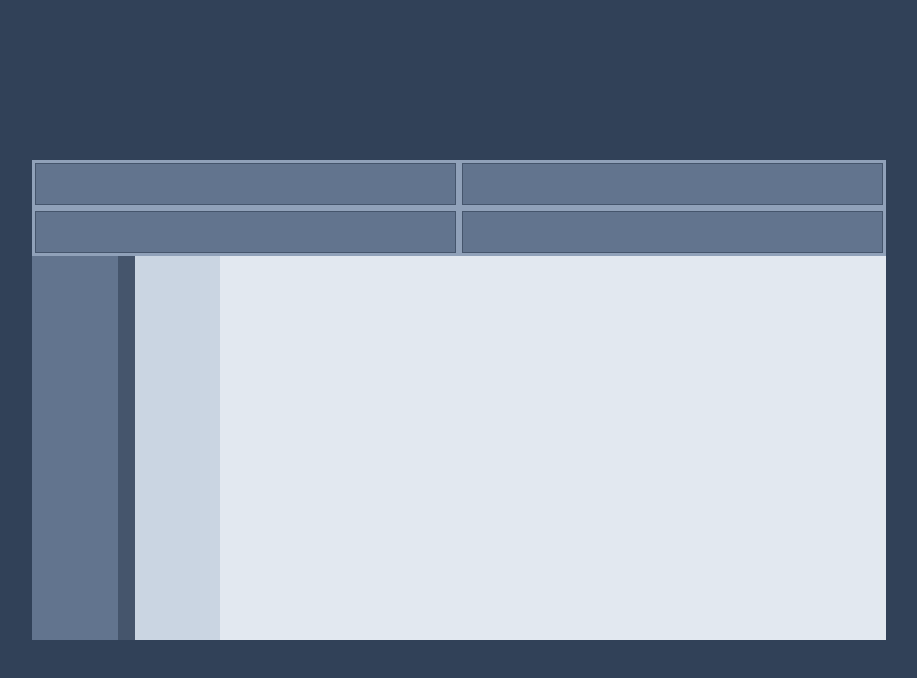
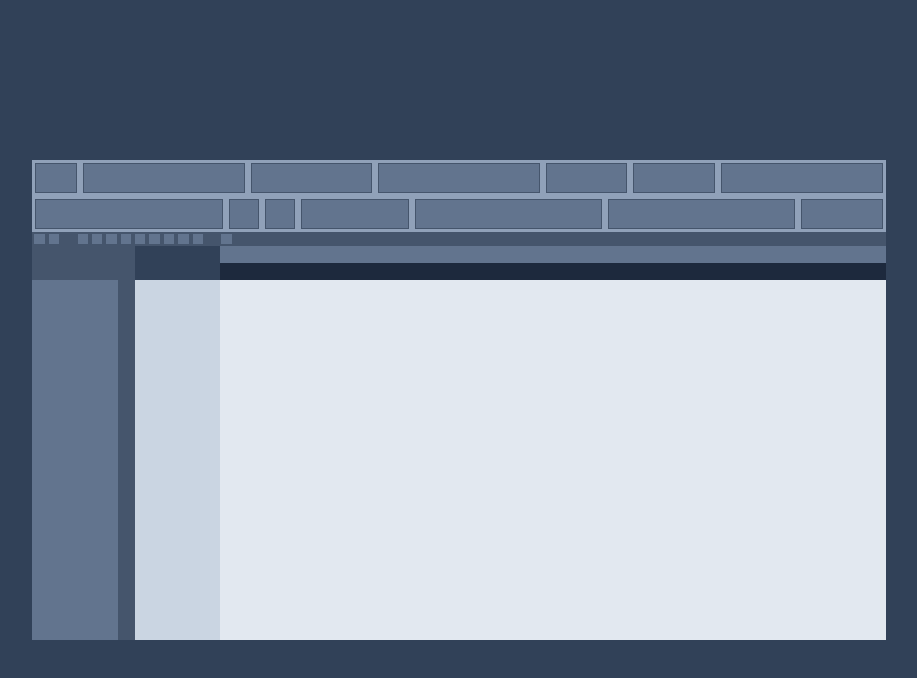
Before and after one commit to daireks-dev/fl-theme-maker, a Next.js app in the folder frontend/: page / in a window 1280 px wide. Shown: the top 678 px of the page, without its empty margins (181-1098 px from the left). Built offline with nearby package versions, Linux system fonts and the light colour scheme.

Commit message:
Completed basic playlist layout

```diff
--- a/frontend/src/app/page.tsx
+++ b/frontend/src/app/page.tsx
@@ -4,25 +4,87 @@ export default function Home() {
   return (
     <div className="bg-slate-700 w-screen h-screen flex justify-center items-center">
       <div className="bg-slate-200 h-[60vh] aspect-video flex-row">
-        <div className="bg-slate-300 w-full h-[20%] flex-row">
+        <div className="bg-slate-300 w-full h-[15%] flex-row">
           <div className="bg-slate-400 w-full h-[50%] flex">
             <div className="outline-1 outline-slate-600 m-1 flex-1 bg-slate-500">
 
             </div>
-            <div className="outline-1 outline-slate-600 m-1 flex-1 bg-slate-500">
+            <div className="outline-1 outline-slate-600 m-1 flex-4 bg-slate-500">
+
+            </div>
+            <div className="outline-1 outline-slate-600 m-1 flex-3 bg-slate-500">
+
+            </div>
+            <div className="outline-1 outline-slate-600 m-1 flex-4 bg-slate-500">
+
+            </div>
+            <div className="outline-1 outline-slate-600 m-1 flex-2 bg-slate-500">
+
+            </div>
+            <div className="outline-1 outline-slate-600 m-1 flex-2 bg-slate-500">
+
+            </div>
+            <div className="outline-1 outline-slate-600 m-1 flex-4 bg-slate-500">
 
             </div>
           </div>
           <div className="bg-slate-400 w-full h-[50%] flex">
-            <div className="outline-1 outline-slate-600 m-1 flex-1 bg-slate-500">
+            <div className="outline-1 outline-slate-600 m-1 flex-7 bg-slate-500">
 
             </div>
-            <div className="outline-1 outline-slate-600 m-1 flex-1 bg-slate-500">
+            <div className="outline-1 outline-slate-600 m-1 flex-1 aspect-square bg-slate-500">
+
+            </div>
+            <div className="outline-1 outline-slate-600 m-1 flex-1 aspect-square bg-slate-500">
+
+            </div>
+            <div className="outline-1 outline-slate-600 m-1 flex-4 bg-slate-500">
+
+            </div>
+            <div className="outline-1 outline-slate-600 m-1 flex-7 bg-slate-500">
+
+            </div>
+            <div className="outline-1 outline-slate-600 m-1 flex-7 bg-slate-500">
+
+            </div>
+            <div className="outline-1 outline-slate-600 m-1 flex-3 bg-slate-500">
 
             </div>
           </div>
         </div>
-        <div className="bg-slate-300 w-full h-[80%] flex">
+        <div className="bg-slate-600 w-full h-[3%] flex p-0.5 space-x-1">
+          <div className="bg-slate-500 aspect-square"/>
+          <div className="bg-slate-500 aspect-square"/>
+          <div className="bg-slate-600 aspect-square"/>
+          <div className="bg-slate-500 aspect-square"/>
+          <div className="bg-slate-500 aspect-square"/>
+          <div className="bg-slate-500 aspect-square"/>
+          <div className="bg-slate-500 aspect-square"/>
+          <div className="bg-slate-500 aspect-square"/>
+          <div className="bg-slate-500 aspect-square"/>
+          <div className="bg-slate-500 aspect-square"/>
+          <div className="bg-slate-500 aspect-square"/>
+          <div className="bg-slate-500 aspect-square"/>
+          <div className="bg-slate-600 aspect-square"/>
+          <div className="bg-slate-500 aspect-square"/>
+        </div>
+        <div className="bg-slate-600 w-full h-[7%] flex">
+          <div className="bg-slate-600 w-[12%] flex">
+
+          </div>
+          <div className="bg-slate-700 w-[10%] flex">
+
+          </div>
+          <div className="bg-slate-800 w-[78%] flex-row">
+            <div className="bg-slate-500 h-[50%]">
+
+            </div>
+            <div className="bg-slate-800 h-[50%]">
+
+            </div>
+          </div>
+        </div>
+        <div className="bg-slate-300 w-full h-[75%] flex">
           <div className="bg-slate-500 w-[10%] flex">
 
           </div>
```
